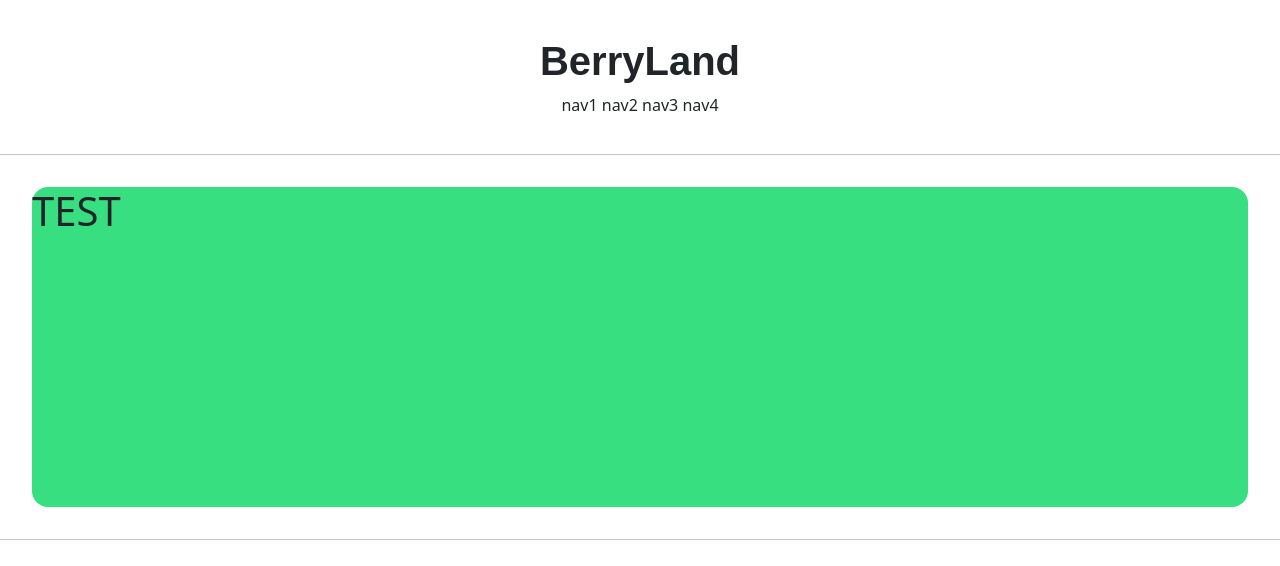
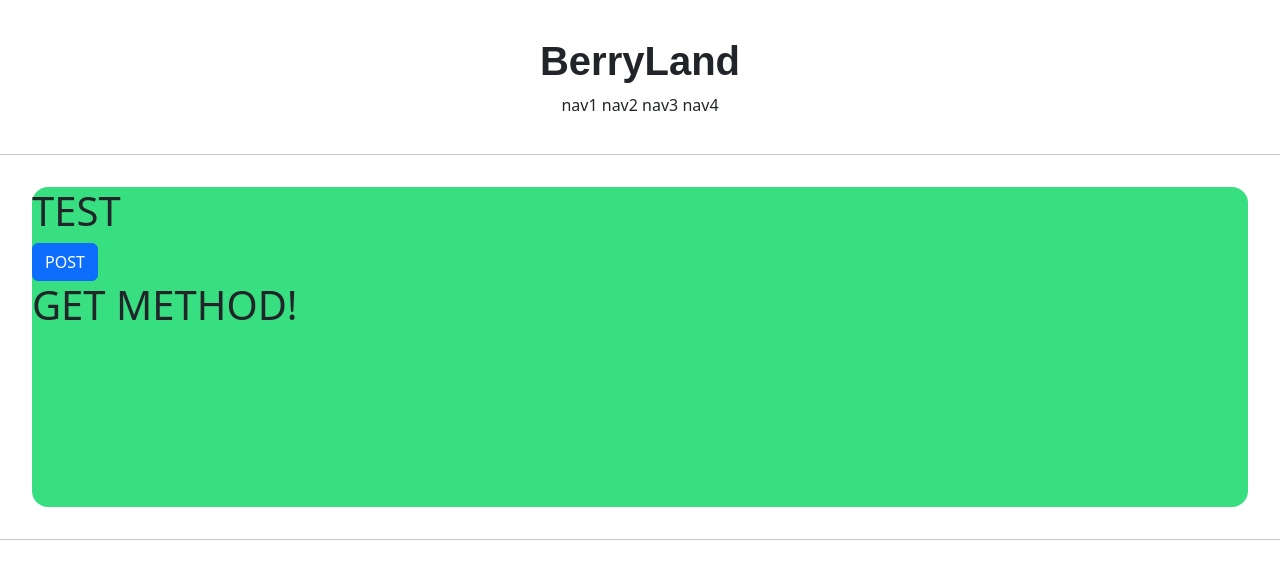
Before and after one commit to jeongwookim2022/berryland, a Django app: page /account/hello/ in a window 1280 px wide. Shown: the top 566 px of the page. Run offline with Django 4.2, Linux system fonts and the light colour scheme; some web fonts are replaced.

Commit message:
7th commit: GET & POST method test using a BootStrap button

```diff
--- a/accountapp/templates/accountapp/hello.html
+++ b/accountapp/templates/accountapp/hello.html
@@ -2,6 +2,18 @@
 
 {% block content %}
     <div style="height: 20rem; background-color: #38df81; border-radius: 1rem; margin: 2rem;">
-        <h1>TEST</h1>
+        <h1>
+            TEST
+        </h1>
+
+        <form action="/account/hello/" method="post">
+            {% csrf_token %}
+            <input type="submit" class="btn btn-primary" value="POST">
+        </form>
+
+        <h1>
+            {{ text }}
+        </h1>
+
     </div>
 {% endblock %}
--- a/accountapp/views.py
+++ b/accountapp/views.py
@@ -2,5 +2,10 @@ from django.http import HttpResponse
 from django.shortcuts import render
 
 # Create your views here.
+
+
 def hello(request):
-    return render(request, 'accountapp/hello.html')
+    if request.method == "POST":
+        return render(request, 'accountapp/hello.html', context={'text': 'POST METHOD!'})
+    else:
+        return render(request, 'accountapp/hello.html', context={'text': 'GET METHOD!'})
```
